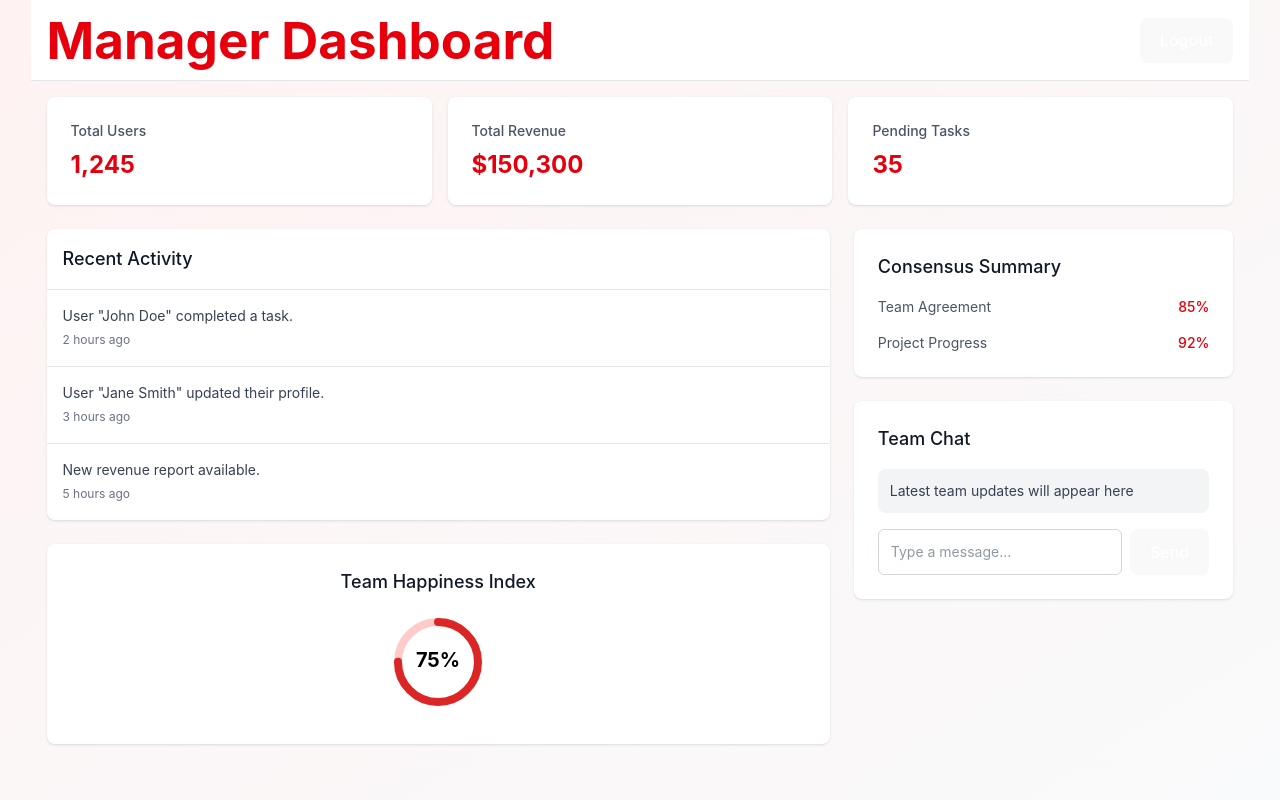
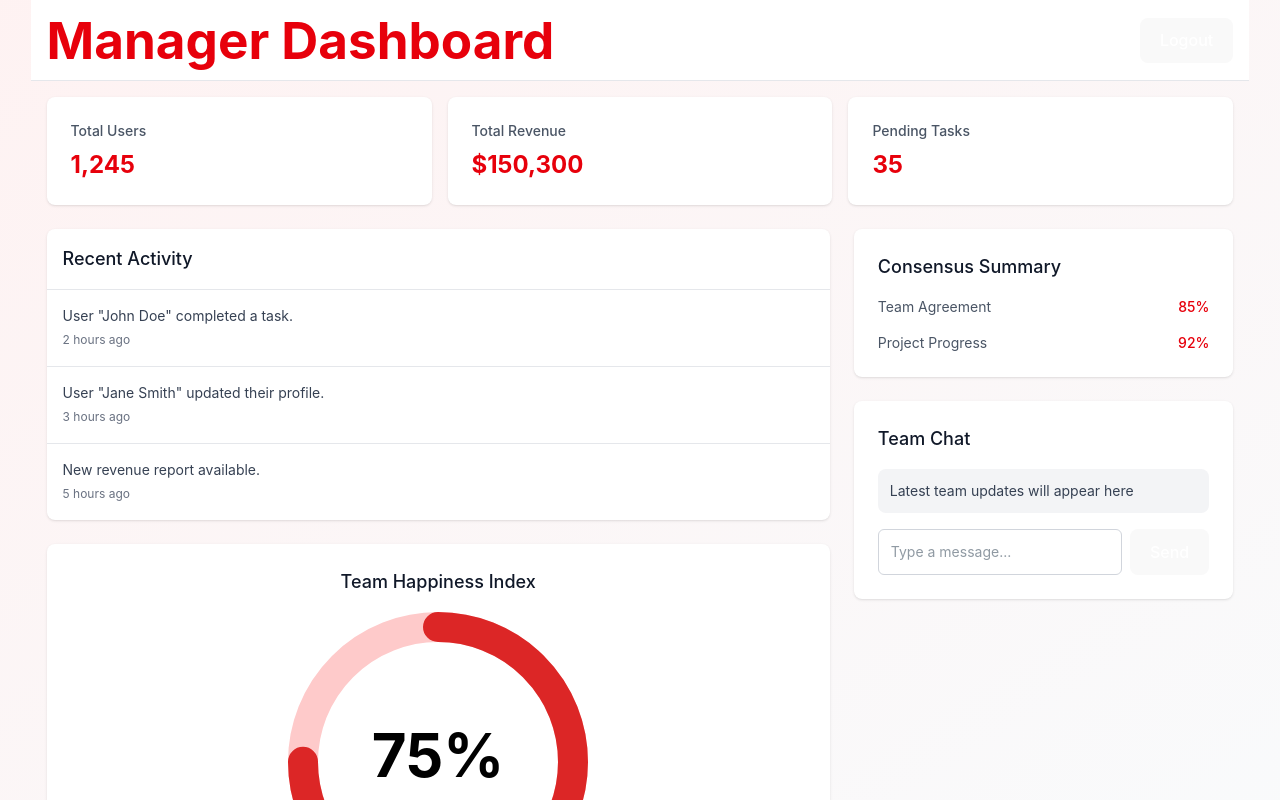
Before and after one commit to shriyasrinivasan1/ADPLucidity, a React (Vite) app in the folder frontend/: page / in a window 1280 px wide. Shown: the top 800 px of the page. Built offline with nearby package versions, Linux system fonts and the light colour scheme.

Commit message:
circlebig

```diff
--- a/frontend/src/ManagerDashboard.jsx
+++ b/frontend/src/ManagerDashboard.jsx
@@ -10,8 +10,8 @@ const ManagerDashboard = () => {
     }, 2000);
   }, []);
 
-  const radius = 40; // Circle radius
-  const strokeWidth = 8; // Stroke thickness
+  const radius = 45; // Circle radius
+  const strokeWidth = 10; // Stroke thickness
   const circumference = 2 * Math.PI * radius; // Full circumference
   const progress = (percentage / 100) * circumference; // Arc length
 
@@ -78,7 +78,7 @@ const ManagerDashboard = () => {
               {/* Happiness Index (Updated) */}
               <div className="bg-white rounded-lg shadow p-6 mb-6 flex flex-col items-center">
                 <h2 className="text-lg font-medium text-gray-900 mb-4">Team Happiness Index</h2>
-                <svg width="100" height="100" viewBox="0 0 100 100" className="mb-2">
+                <svg width="300" height="300" viewBox="0 0 100 100" className="mb-2">
                   {/* Background Circle */}
                   <circle
                     cx="50"
```
